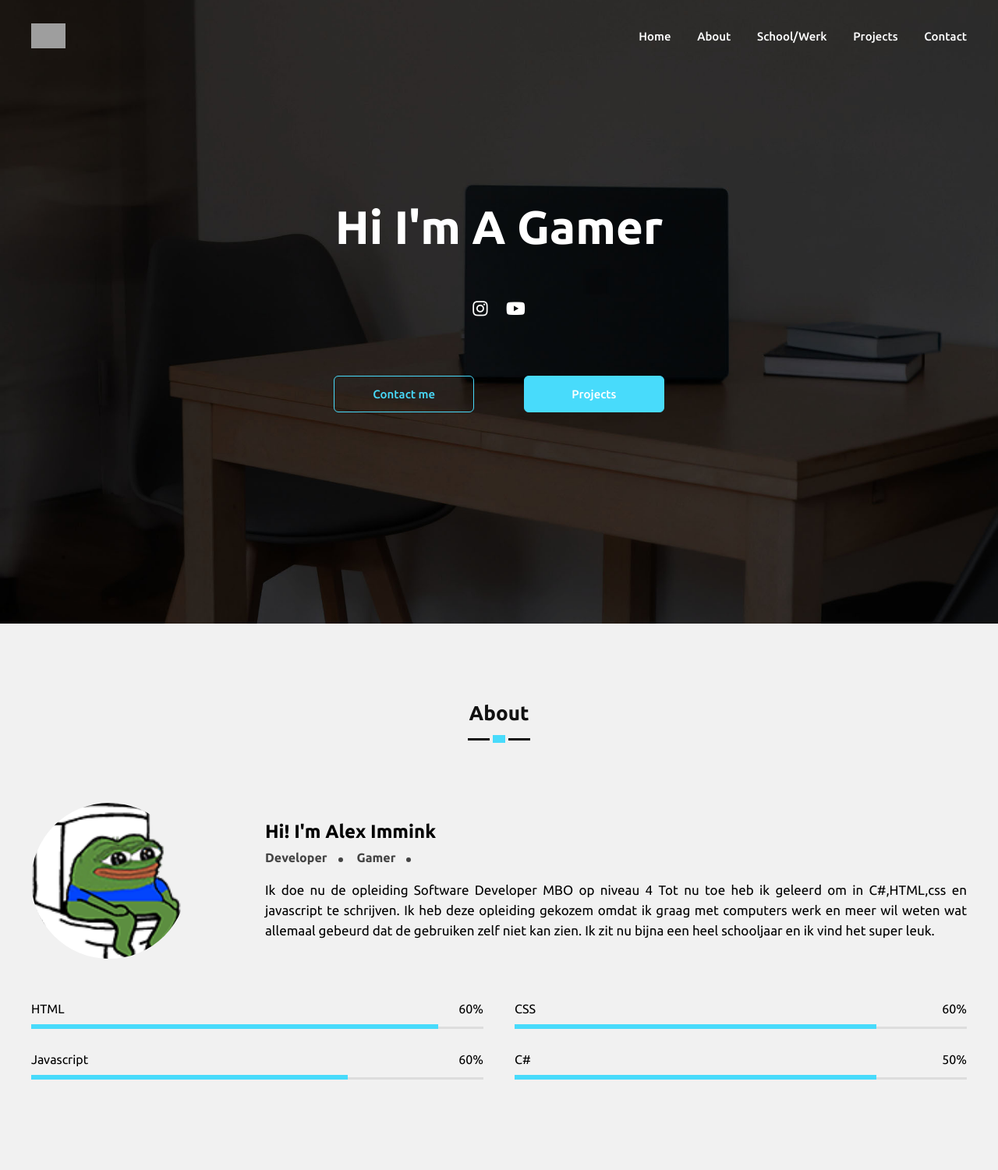
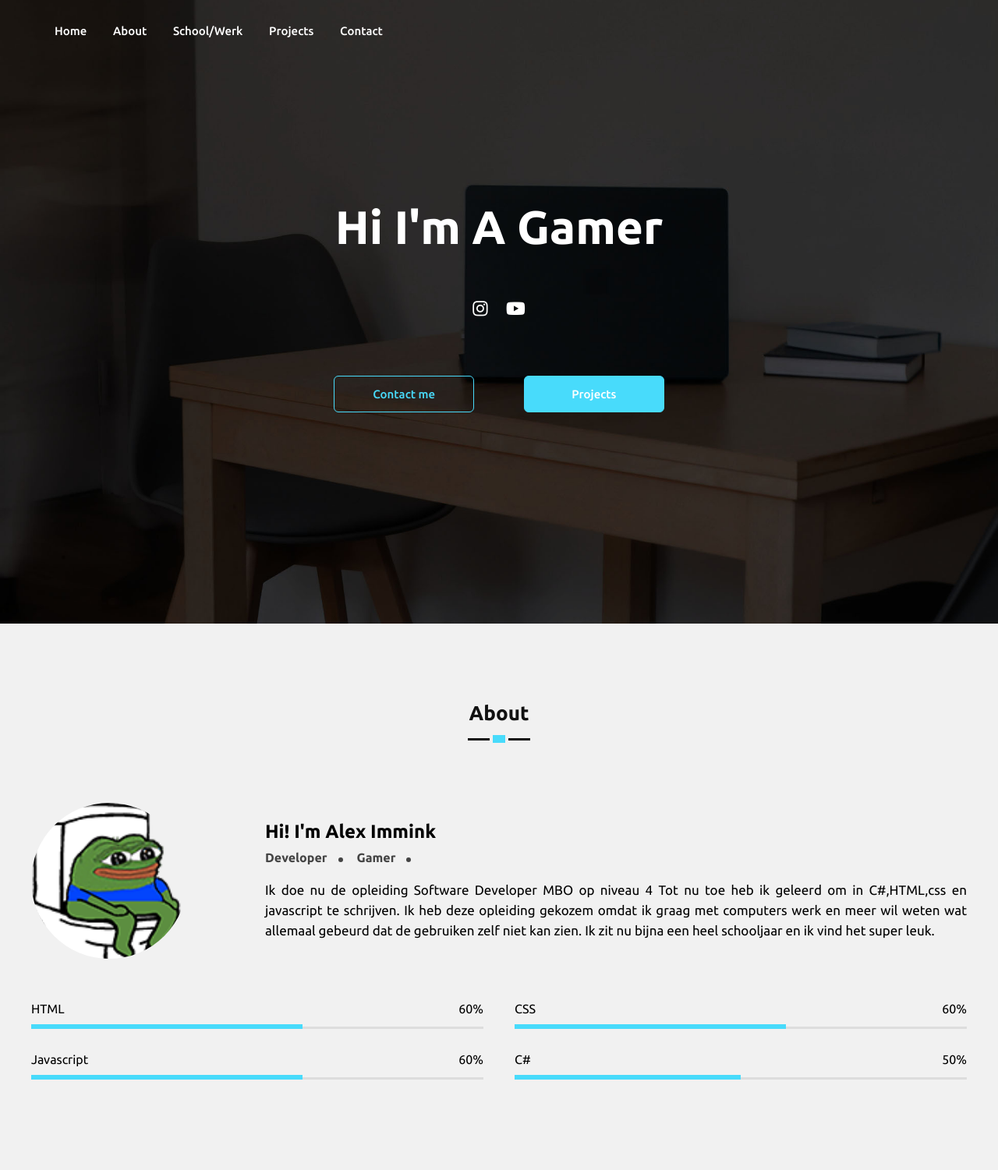
Before and after one commit to knimmi/knimmi.github.io, a PHP site: page / in a window 1280 px wide. Shown: the top 1501 px of the page at 78% size. Run offline with PHP 8.4, Linux system fonts and the light colour scheme; some libraries are stand-ins or nearby versions; grey boxes are pictures that could not be loaded.

Commit message:
projects fixed

```diff
--- a/css/style.css
+++ b/css/style.css
@@ -45,13 +45,6 @@ html{
   justify-content: space-between;
 }
 
-.logo{
-  width: 44px;
-  height: 32px;
-  background-image: url(../images/white-logo.png);
-  background-size: contain;
-}
-
 .menu-toggler{
   background: none;
   width: 30px;
@@ -87,10 +80,6 @@ html{
 .sticky{
   background-color: #fff;
   padding: 18px 0;
-}
-
-.sticky .logo{
-  background-image: url(../images/black-logo.png);
 }
 
 .sticky .navbar-menu a{
@@ -284,19 +273,19 @@ section{
 }
 
 .html:after{
-  width: 90%;
+  width: 60%;
 }
 
 .css:after{
-  width: 80%;
+  width: 60%;
 }
 
 .js:after{
-  width: 70%;
+  width: 60%;
 }
 
 .cs:after{
-  width: 80%;
+  width: 50%;
 }
 
 section.dark{
--- a/index.html
+++ b/index.html
@@ -3,7 +3,7 @@
 <head>
   <meta charset="UTF-8">
   <meta name="viewport" content="width=device-width, initial-scale=1.0">
-  <title>Personal webiste</title>
+  <title>Portfolio</title>
   <link href="https://fonts.googleapis.com/css2?family=Ubuntu:ital,wght@0,300;0,400;0,500;0,700;1,300;1,400;1,500;1,700&display=swap" rel="stylesheet">
   <link rel="stylesheet" href="https://cdnjs.cloudflare.com/ajax/libs/font-awesome/5.13.1/css/all.min.css">
   <link rel="stylesheet" href="https://cdnjs.cloudflare.com/ajax/libs/magnific-popup.js/1.1.0/magnific-popup.min.css">
@@ -16,7 +16,6 @@
   <!-- Navbar -->
   <nav class="navbar">
     <div class="inner-width">
-      <a href="/" class="logo"></a>
       <button class="menu-toggler">
         <span></span>
         <span></span>
@@ -195,7 +194,7 @@
   <footer>
     <div class="inner-width">
       <div class="copyright">
-        &copy; 2020 | Created & Designed By <a href="#">Alex Immink</a>
+        &copy; 2021 | Created & Designed By <a href="#">Alex Immink</a>
       </div>
       <div class="sm">
         <a href="https://www.instagram.com/" class="fab fa-instagram"></a>
--- a/info.html
+++ b/info.html
@@ -4,7 +4,7 @@
     <meta charset="UTF-8">
     <meta name="viewport" content="width=device-width, initial-scale=1.0">
     <link rel="stylesheet" href="https://stackpath.bootstrapcdn.com/bootstrap/4.3.1/css/bootstrap.min.css" integrity="sha384-ggOyR0iXCbMQv3Xipma34MD+dH/1fQ784/j6cY/iJTQUOhcWr7x9JvoRxT2MZw1T" crossorigin="anonymous">
-    <title>Portfolio</title>
+    <title>About Me</title>
     <link href="/css/about.css" rel="stylesheet">
     </head>
     <body class="text theme">
--- a/js/scripts.js
+++ b/js/scripts.js
@@ -17,9 +17,4 @@ $(document).ready(function(){
     $(".navbar-menu").toggleClass("active");
   });
 
-  $(".works").magnificPopup({
-    delegate: 'a',
-    type: 'image',
-    gallery:{enabled:true}
-  });
 });
--- a/olfolio.html
+++ b/olfolio.html
@@ -3,7 +3,7 @@
     <head>
     <meta charset="UTF-8">
     <meta name="viewport" content="width=device-width, initial-scale=1.0">
-    <title>Portfolio</title>
+    <title>Portfolio oud</title>
     <script src="https://cdnjs.cloudflare.com/ajax/libs/jquery/3.6.0/jquery.min.js"></script>
     <link rel="stylesheet" href="https://cdnjs.cloudflare.com/ajax/libs/font-awesome/5.15.3/css/all.min.css"/>
     <link rel="stylesheet" href="https://stackpath.bootstrapcdn.com/bootstrap/4.3.1/css/bootstrap.min.css" integrity="sha384-ggOyR0iXCbMQv3Xipma34MD+dH/1fQ784/j6cY/iJTQUOhcWr7x9JvoRxT2MZw1T" crossorigin="anonymous">
```
